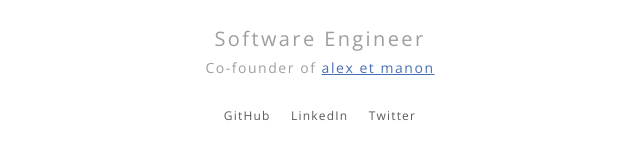
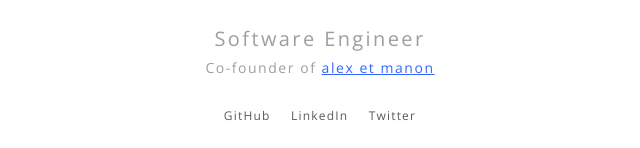
Before and after one commit to alexbonhomme/alexandrebonhomme-www, a plain HTML site: page index.html in a window 1280 px wide. In both pictures the pointer is over the link "alex et manon". Shown: the part 367-515 px from the top of the page, without its empty margins (320-960 px from the left). Drawn offline with nearby package versions, Linux system fonts and the light colour scheme.

Commit message:
design(): improve link hover

```diff
--- a/styles.css
+++ b/styles.css
@@ -11,7 +11,7 @@ a {
 }
 
 a:hover {
-    color: #496db5;
+    color: #3366FF;
     text-decoration: underline;
 }
 
```
